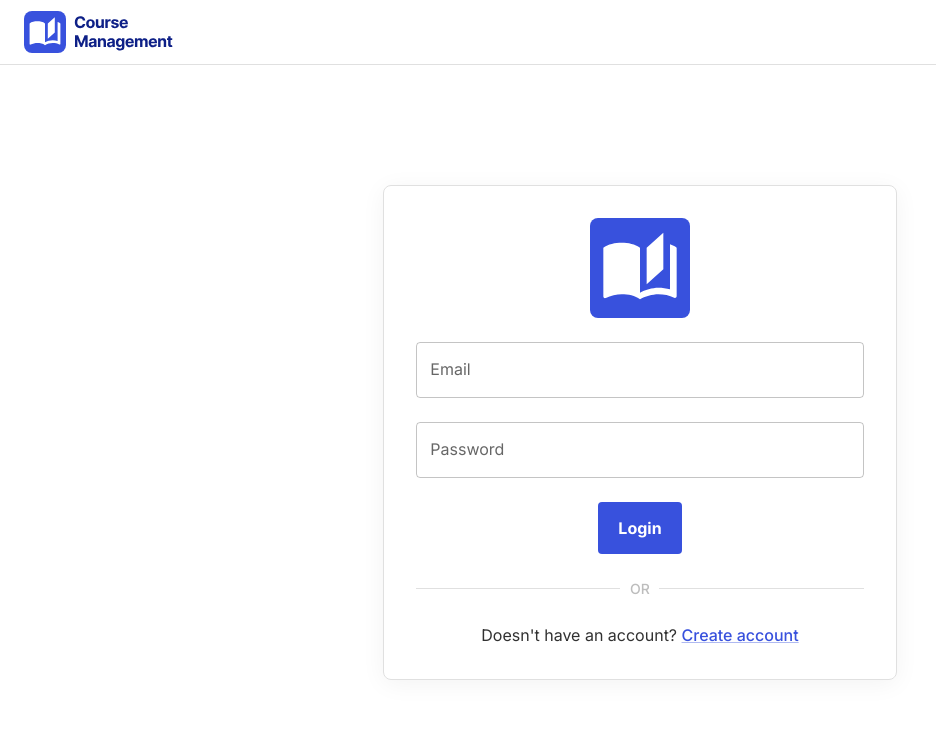
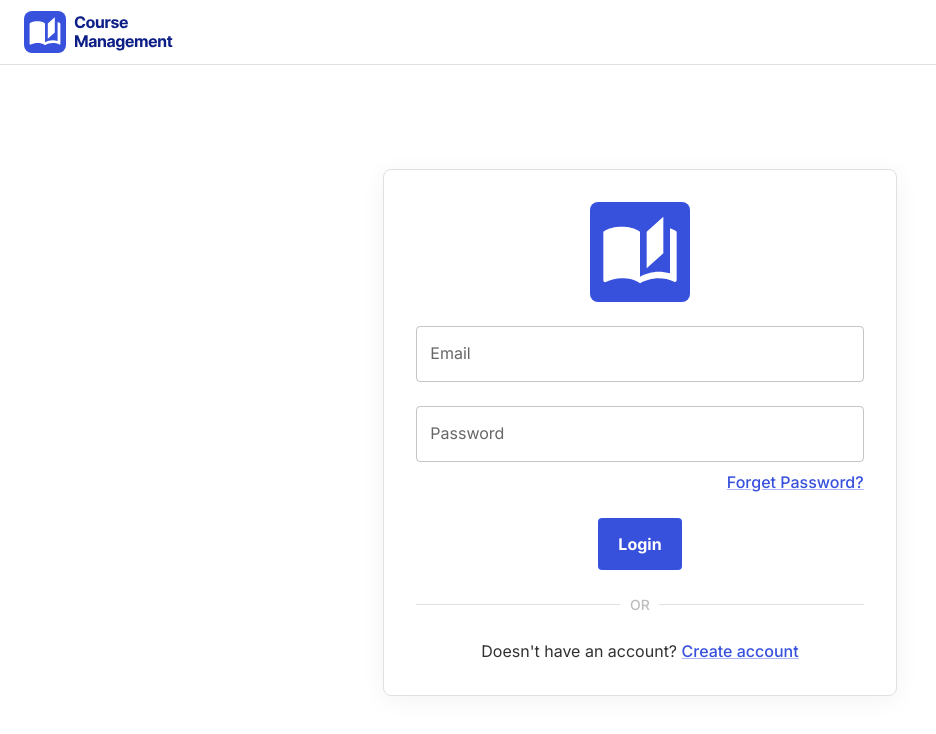
Before and after one commit to pelu-mi/Project-CoMS, a React (Vite) app in the folder client/: page /login in a window 1280 px wide. Shown: the top 734 px of the page, without its empty margins (0-936 px from the left). Built offline with nearby package versions, Linux system fonts and the light colour scheme.

Commit message:
add link to forget password page

```diff
--- /dev/null
+++ b/client/src/pages/ForgetPasswordPage/ForgetPasswordPage.jsx
@@ -0,0 +1,5 @@
+import { PageLayout } from "components/PageLayout";
+
+export const FrogetPasswordPage = () => {
+  return <PageLayout>ForgetPassword Page</PageLayout>;
+};
--- /dev/null
+++ b/client/src/pages/ForgetPasswordPage/index.js
@@ -0,0 +1 @@
+export { ForgetPasswordPage } from "./ForgetPasswordPage";
--- a/client/src/pages/LoginPage/LoginPage.jsx
+++ b/client/src/pages/LoginPage/LoginPage.jsx
@@ -1,4 +1,5 @@
 import {
+  Box,
   Button,
   Divider,
   Grid,
@@ -8,7 +9,11 @@ import {
 } from "@mui/material";
 import { Navigate, Link as RouterLink } from "react-router-dom";
 import { StyledLayout, StyledForm, StyledLogo } from "./LoginPage.styled";
-import { CREATE_ACCOUNT_ROUTE, HOME_ROUTE } from "routes";
+import {
+  CREATE_ACCOUNT_ROUTE,
+  FORGET_PASSWORD_ROUTE,
+  HOME_ROUTE,
+} from "routes";
 import { PageLayout } from "components/PageLayout";
 import { useUser } from "context/UserProvider/UserProvider";
 import { useLoginForm } from "./hooks/useLoginForm";
@@ -41,6 +46,13 @@ export const LoginPage = () => {
                 {...register("email")}
               />
 
+              <Box
+                width="100%"
+                display="flex"
+                flexDirection="column"
+                alignItems="flex-end"
+                gap="8px"
+              >
                 <TextField
                   label="Password"
                   type="password"
@@ -50,6 +62,11 @@ export const LoginPage = () => {
                   helperText={errors.password?.message}
                   {...register("password")}
                 />
+
+                <Link component={RouterLink} to={FORGET_PASSWORD_ROUTE}>
+                  Forget Password?
+                </Link>
+              </Box>
 
               <Button type="submit">Login</Button>
 
--- a/client/src/pages/Root.jsx
+++ b/client/src/pages/Root.jsx
@@ -1,15 +1,21 @@
 import { Route, Routes } from "react-router-dom";
 import { LoginPage } from "./LoginPage";
-import { CREATE_ACCOUNT_ROUTE, LOGIN_ROUTE } from "routes";
+import {
+  CREATE_ACCOUNT_ROUTE,
+  FORGET_PASSWORD_ROUTE,
+  LOGIN_ROUTE,
+} from "routes";
 import { CreateAccountPage } from "./CreateAccountPage";
 import { MainPage } from "./MainPage";
 import { PrivateRoute } from "components/PrivateRoute";
+import { FrogetPasswordPage } from "./ForgetPasswordPage/ForgetPasswordPage";
 
 export const Root = () => {
   return (
     <Routes>
       <Route path={LOGIN_ROUTE} element={<LoginPage />} />
       <Route path={CREATE_ACCOUNT_ROUTE} element={<CreateAccountPage />} />
+      <Route path={FORGET_PASSWORD_ROUTE} element={<FrogetPasswordPage />} />
       <Route
         path="*"
         element={
--- a/client/src/routes/index.js
+++ b/client/src/routes/index.js
@@ -4,3 +4,4 @@ export const LOGIN_ROUTE = "/login";
 export const CREATE_ACCOUNT_ROUTE = "/create-account";
 
 export const COURSE_LIST_ROUTE = "/courses";
+export const FORGET_PASSWORD_ROUTE = "/forget-password";
```
Lines whose indentation alone changed are shown as unchanged.
